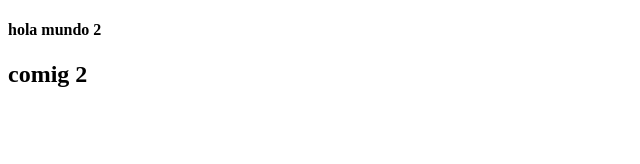
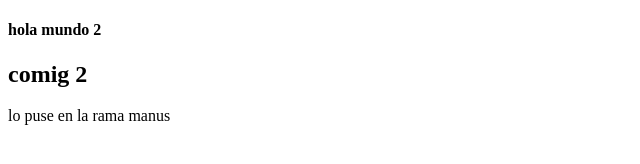
Before and after one commit to Manuel030812/miProject, a plain HTML site: page index.html in a window 1280 px wide. Shown: the whole page, without its empty margins (0-640 px from the left). Drawn offline with Linux system fonts and the light colour scheme.

Commit message:
lo hice rama manu prueba

```diff
--- a/index.html
+++ b/index.html
@@ -8,5 +8,6 @@
 <body>
     <h4>hola mundo 2</h4>
     <h2>comig 2</h2>
+    <p> lo puse en la rama manus</p>
 </body>
 </html>
```
